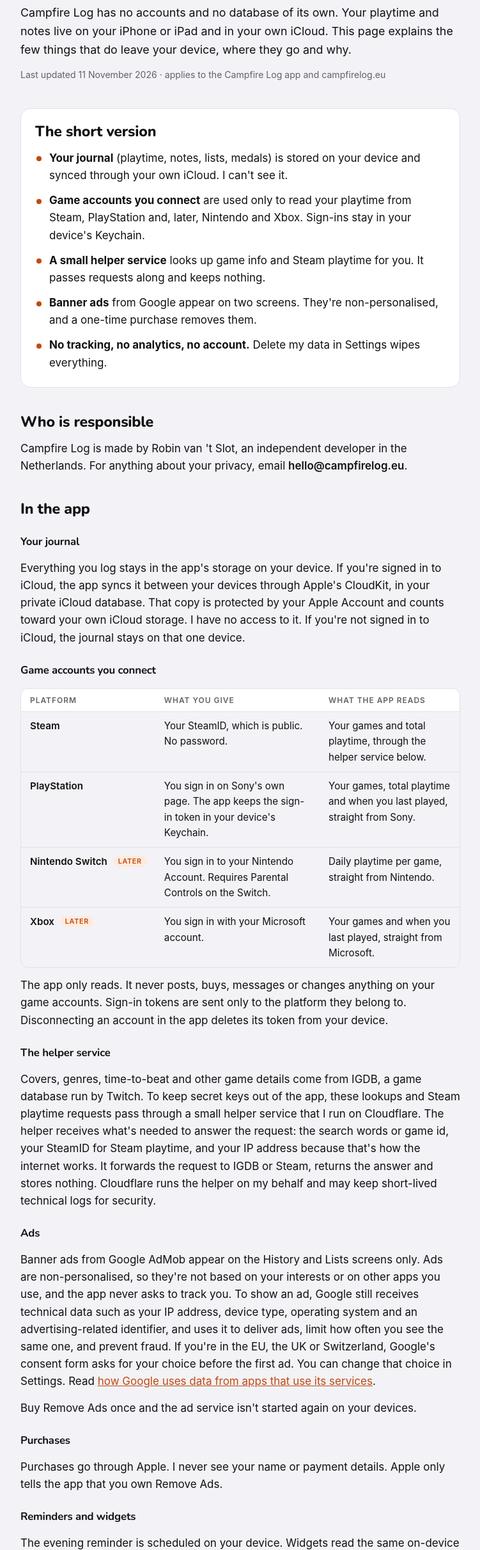
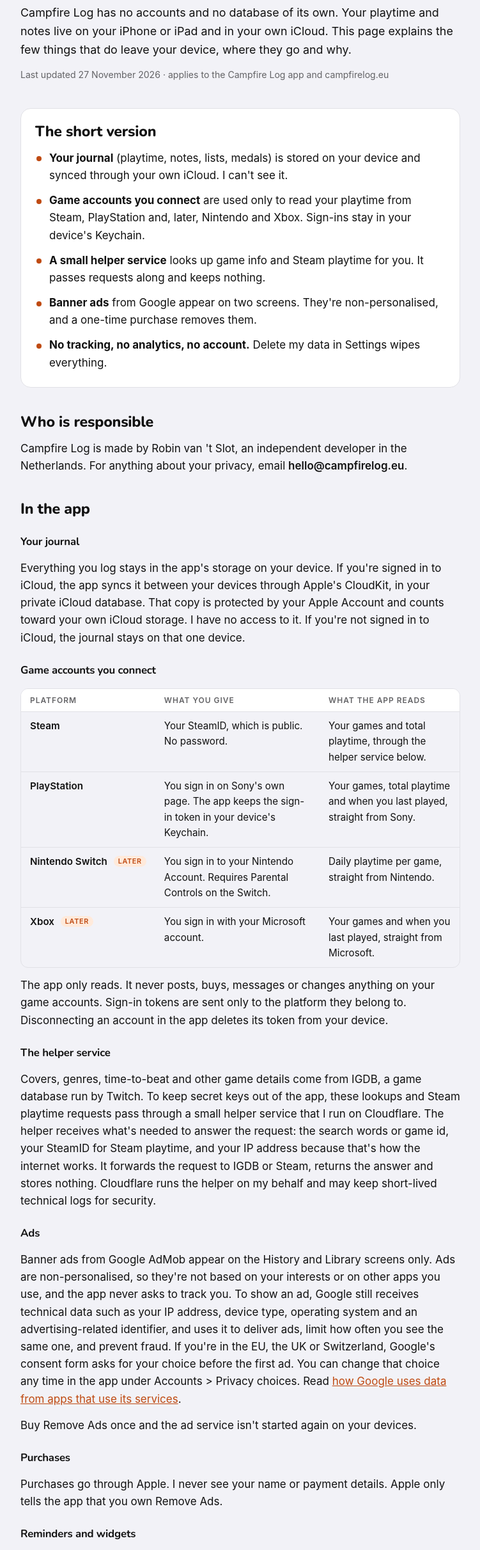
Before and after one commit to bienj0/campfire-log-site, a plain HTML site: page privacy.html in a window 1280 px wide. Shown: the part 146-2569 px from the top of the page at 64% size, without its empty margins (264-1015 px from the left). Drawn offline with Linux system fonts and the light colour scheme.

Commit message:
Privacy policy: where to change the ads consent choice, Library tab name (#5)
Claude-Session: https://claude.ai/code/session_01L8xkQkjuiVcqvwMcUWhbzt

Co-authored-by: Claude <noreply@anthropic.com>

```diff
--- a/privacy.html
+++ b/privacy.html
@@ -85,7 +85,7 @@ td:first-child{font-weight:600;white-space:nowrap}
   <section class="intro">
     <h1>Your journal stays yours</h1>
     <p class="lede">Campfire Log has no accounts and no database of its own. Your playtime and notes live on your iPhone or iPad and in your own iCloud. This page explains the few things that do leave your device, where they go and why.</p>
-    <p class="meta">Last updated 11 November 2026 · applies to the Campfire Log app and campfirelog.eu</p>
+    <p class="meta">Last updated 27 November 2026 · applies to the Campfire Log app and campfirelog.eu</p>
   </section>
 
   <section class="short" aria-labelledby="short">
@@ -128,7 +128,7 @@ td:first-child{font-weight:600;white-space:nowrap}
     <p>Covers, genres, time-to-beat and other game details come from IGDB, a game database run by Twitch. To keep secret keys out of the app, these lookups and Steam playtime requests pass through a small helper service that I run on Cloudflare. The helper receives what's needed to answer the request: the search words or game id, your SteamID for Steam playtime, and your IP address because that's how the internet works. It forwards the request to IGDB or Steam, returns the answer and stores nothing. Cloudflare runs the helper on my behalf and may keep short-lived technical logs for security.</p>
 
     <h3>Ads</h3>
-    <p>Banner ads from Google AdMob appear on the History and Lists screens only. Ads are non-personalised, so they're not based on your interests or on other apps you use, and the app never asks to track you. To show an ad, Google still receives technical data such as your IP address, device type, operating system and an advertising-related identifier, and uses it to deliver ads, limit how often you see the same one, and prevent fraud. If you're in the EU, the UK or Switzerland, Google's consent form asks for your choice before the first ad. You can change that choice in Settings. Read <a href="https://policies.google.com/technologies/partner-sites" rel="noopener">how Google uses data from apps that use its services</a>.</p>
+    <p>Banner ads from Google AdMob appear on the History and Library screens only. Ads are non-personalised, so they're not based on your interests or on other apps you use, and the app never asks to track you. To show an ad, Google still receives technical data such as your IP address, device type, operating system and an advertising-related identifier, and uses it to deliver ads, limit how often you see the same one, and prevent fraud. If you're in the EU, the UK or Switzerland, Google's consent form asks for your choice before the first ad. You can change that choice any time in the app under Accounts &gt; Privacy choices. Read <a href="https://policies.google.com/technologies/partner-sites" rel="noopener">how Google uses data from apps that use its services</a>.</p>
     <p>Buy Remove Ads once and the ad service isn't started again on your devices.</p>
 
     <h3>Purchases</h3>
```
